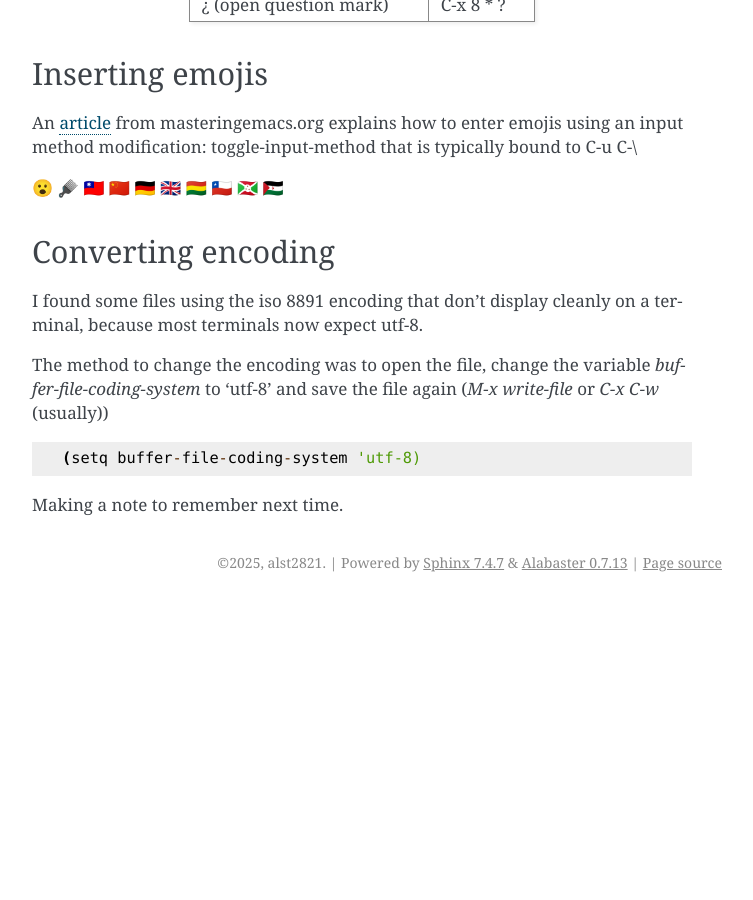
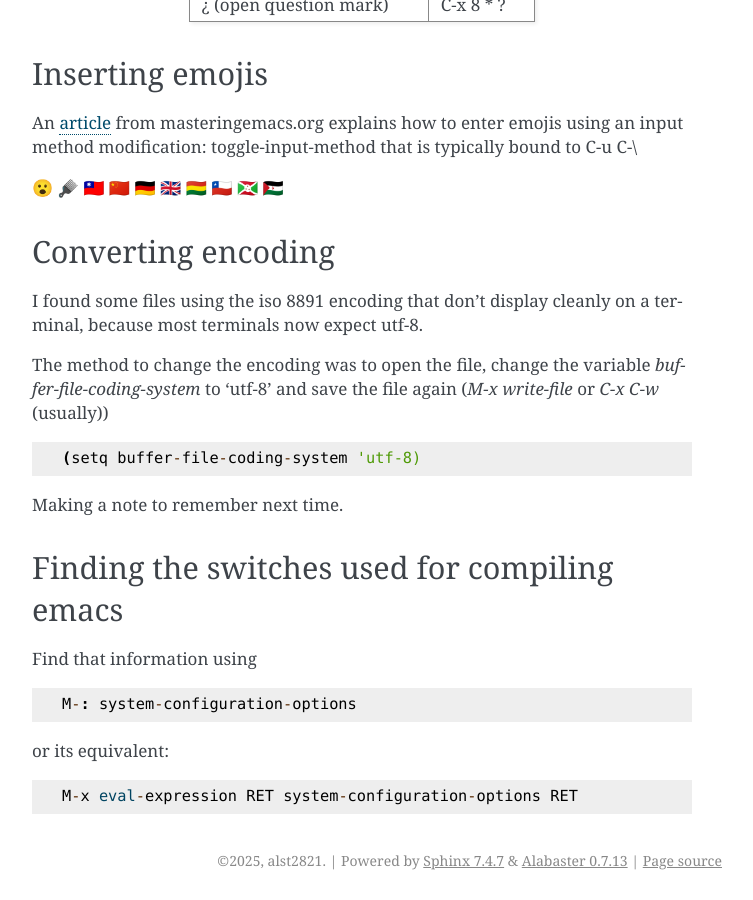
Before and after one commit to alst2821/puffer-fish, a Sphinx documentation site: the page built from doc/emacs.rst, in a window 1280 px wide and 900 px high, scrolled down 10790 px. Shown: the whole window, without its empty margins (388-1141 px from the left). Built offline with Sphinx 7.4.7, drawn with Linux system fonts in a browser that asks for light colours; before the commit the page ends 11392 px from its top, so only the background shows below that; some of the changed text lies outside the part shown.

Commit message:
configuration options

```diff
--- a/doc/emacs.rst
+++ b/doc/emacs.rst
@@ -554,3 +554,14 @@ to 'utf-8' and save the file again (`M-x write-file` or `C-x C-w` (usually)) ::
   (setq buffer-file-coding-system 'utf-8)
 
 Making a note to remember next time.
+
+Finding the switches used for compiling emacs
+---------------------------------------------
+
+Find that information using ::
+
+  M-: system-configuration-options
+
+or its equivalent::
+
+  M-x eval-expression RET system-configuration-options RET
```
